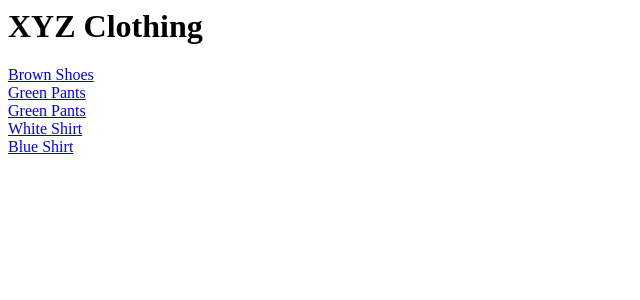
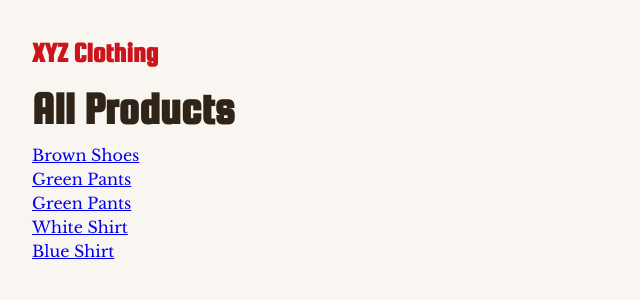
Before and after one commit to andrew-rayco/xyz-clothing, a React (Vite) app: page / in a window 1280 px wide. Shown: the top 300 px of the page, without its empty margins (0-640 px from the left). Built offline with nearby package versions, Linux system fonts and the light colour scheme.

Commit message:
Adds Sass and initial font & styles

```diff
--- a/index.html
+++ b/index.html
@@ -1,5 +1,9 @@
 <html>
   <head>
+    <link
+      rel="stylesheet"
+      href="https://fonts.googleapis.com/css?family=Libre+Baskerville|Squada+One&display=swap"
+    />
     <title>XYZ Clothing</title>
   </head>
   <body>
--- a/package.json
+++ b/package.json
@@ -22,7 +22,8 @@
     "babel-jest": "^25.1.0",
     "babel-preset-nano-react-app": "^0.1.0",
     "jest": "^25.1.0",
-    "parcel-bundler": "^1.12.3"
+    "parcel-bundler": "^1.12.3",
+    "sass": "^1.26.3"
   },
   "babel": {
     "presets": [
--- a/src/components/App.js
+++ b/src/components/App.js
@@ -5,6 +5,7 @@
 import SingleProduct from './SingleProduct'
 
 import allProducts from '../data/products.json'
+import '../scss/index.scss'
 
 const App = () => (
   <Router>
--- a/src/components/ProductList.js
+++ b/src/components/ProductList.js
@@ -5,6 +5,7 @@
 const ProductList = ({ allProducts }) => {
   return (
     <div className="product-list">
+      <h2>All Products</h2>
       {allProducts.map(singleProd => renderProducts(singleProd))}
     </div>
   )
--- /dev/null
+++ b/src/scss/_app.scss
@@ -0,0 +1,23 @@
+body {
+  background: #f9f5f1;
+  padding: 2em;
+}
+
+.app {
+  font-family: 'Libre Baskerville', serif;
+  color: #302419;
+}
+
+h1,
+h2 {
+  font-family: 'Squada One', cursive;
+}
+
+h1 {
+  font-size: 28px;
+  color: #cc141c;
+}
+
+h2 {
+  font-size: 46px;
+}
--- /dev/null
+++ b/src/scss/_reset.scss
@@ -0,0 +1,81 @@
+// A modern CSS reset. From:
+// https://hankchizljaw.com/wrote/a-modern-css-reset/
+
+/* Box sizing rules */
+*,
+*::before,
+*::after {
+  box-sizing: border-box;
+}
+
+/* Remove default padding */
+ul[class],
+ol[class] {
+  padding: 0;
+}
+
+/* Remove default margin */
+body,
+h1,
+h2,
+h3,
+h4,
+p,
+ul[class],
+ol[class],
+li,
+figure,
+figcaption,
+blockquote,
+dl,
+dd {
+  margin: 0;
+}
+
+/* Set core body defaults */
+body {
+  min-height: 100vh;
+  scroll-behavior: smooth;
+  text-rendering: optimizeSpeed;
+  line-height: 1.5;
+}
+
+/* Remove list styles on ul, ol elements with a class attribute */
+ul[class],
+ol[class] {
+  list-style: none;
+}
+
+/* A elements that don't have a class get default styles */
+a:not([class]) {
+  text-decoration-skip-ink: auto;
+}
+
+/* Make images easier to work with */
+img {
+  max-width: 100%;
+  display: block;
+}
+
+/* Natural flow and rhythm in articles by default */
+article > * + * {
+  margin-top: 1em;
+}
+
+/* Inherit fonts for inputs and buttons */
+input,
+button,
+textarea,
+select {
+  font: inherit;
+}
+
+/* Remove all animations and transitions for people that prefer not to see them */
+@media (prefers-reduced-motion: reduce) {
+  * {
+    animation-duration: 0.01ms !important;
+    animation-iteration-count: 1 !important;
+    transition-duration: 0.01ms !important;
+    scroll-behavior: auto !important;
+  }
+}
--- /dev/null
+++ b/src/scss/index.scss
@@ -0,0 +1,2 @@
+@import 'reset';
+@import 'app';
```
Also changed, not shown: 1 other file (tests, documents, lock files or other folders).
